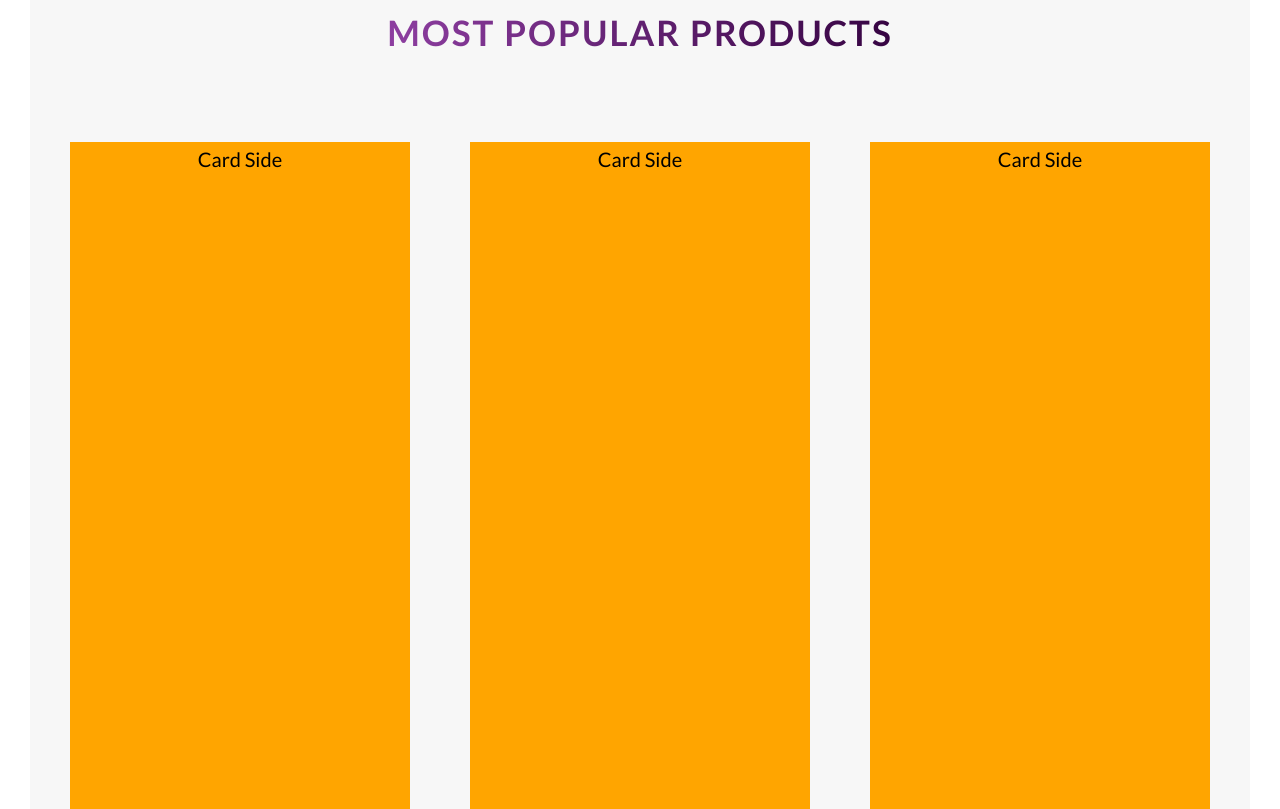
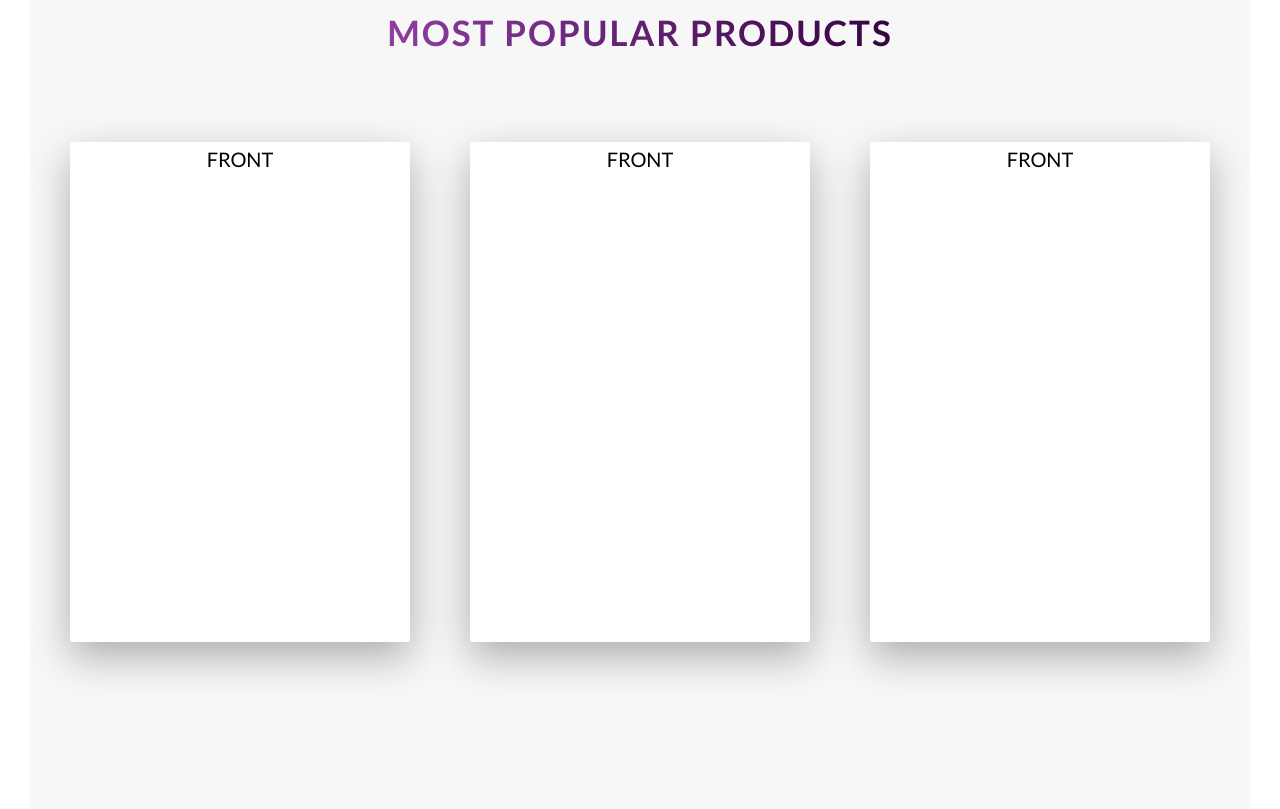
Before and after one commit to lawyerh/Guitar, a website: page index.html in a window 1280 px wide. Shown: the part 2531-3340 px from the top of the page. Drawn offline with Linux system fonts and the light colour scheme.

Commit message:
added rotating product cards

```diff
--- a/index.html
+++ b/index.html
@@ -110,30 +110,30 @@
                     <div class="col-1-3">
                         <div class="card">
                             <div class="card__side card__side--front">
-                                Card Side
+                                FRONT
                             </div>
-                            <div class="card__side card__side--back">
-
+                            <div class="card__side card__side--back card__side--1">
+                                BACK
                             </div>
                         </div>
                     </div>
                     <div class="col-1-3">
                         <div class="card">
                             <div class="card__side card__side--front">
-                                Card Side
+                                FRONT
                             </div>
-                            <div class="card__side card__side--back">
-
+                            <div class="card__side card__side--back card__side--2">
+                                BACK
                             </div>
                         </div>
                     </div>
                     <div class="col-1-3">
                         <div class="card">
                             <div class="card__side card__side--front">
-                                Card Side
+                                FRONT
                             </div>
-                            <div class="card__side card__side--back">
-
+                            <div class="card__side card__side--back card__side--3">
+                                BACK
                             </div>
                         </div>
                     </div>
--- a/sass/abstract/_variables.scss
+++ b/sass/abstract/_variables.scss
@@ -3,6 +3,12 @@
 $color-primary: #902ea8;
 $color-primary-light: #8d3ea0;
 $color-primary-dark: #360442;
+
+$color-secondary-light: #ffb900;
+$color-secondary-dark:#ff7730;
+
+$color-tertiary-light:#2998ff;
+$color-tertiary-dark: #5643fa;
 
 $color-grey-light-1: #f7f7f7;
 
--- a/sass/components/_card.scss
+++ b/sass/components/_card.scss
@@ -1,17 +1,50 @@
 .card {
-    perspective: 50rem;
-    -moz-perspective: 50rem;
+    perspective: 2000rem;
+    -moz-perspective: 2000rem;
+    position: relative;
+    height: 50rem;
 
     &__side {
-        background-color: orange;
         height: 50rem;
+        width: 100%;
         text-align: center;
         font-size: 2rem;
-        transition: all .5s;
+        transition: all .5s ease;
+        position: absolute;
+        top: 0;
+        left: 0;
+        backface-visibility: hidden;
+        border-radius: 3px;
+        box-shadow: 0 1.5rem 4rem rgba($color-black, .3);
+
+        &--front {
+            background-color: $color-white;
+        }
+
+        &--back {
+            background-color: green;
+            transform: rotateY(180deg);
+        }
+
+        &--1 {
+            background-image: linear-gradient(to bottom right, $color-secondary-light, $color-secondary-dark);
+        }
+
+        &--2 {
+            background-image: linear-gradient(to bottom right, $color-primary-light, $color-primary-dark);
+        }
+
+        &--3 {
+            background-image: linear-gradient(to bottom right, $color-tertiary-light, $color-tertiary-dark);
+        }
     }
 
-    &:hover &__side {
+    &:hover &__side--front {
         transform: rotateY(180deg);
     }
 
+    &:hover &__side--back {
+        transform: rotateY(0);
+    }
+
 }
```
Also changed, not shown: css/style.css.
